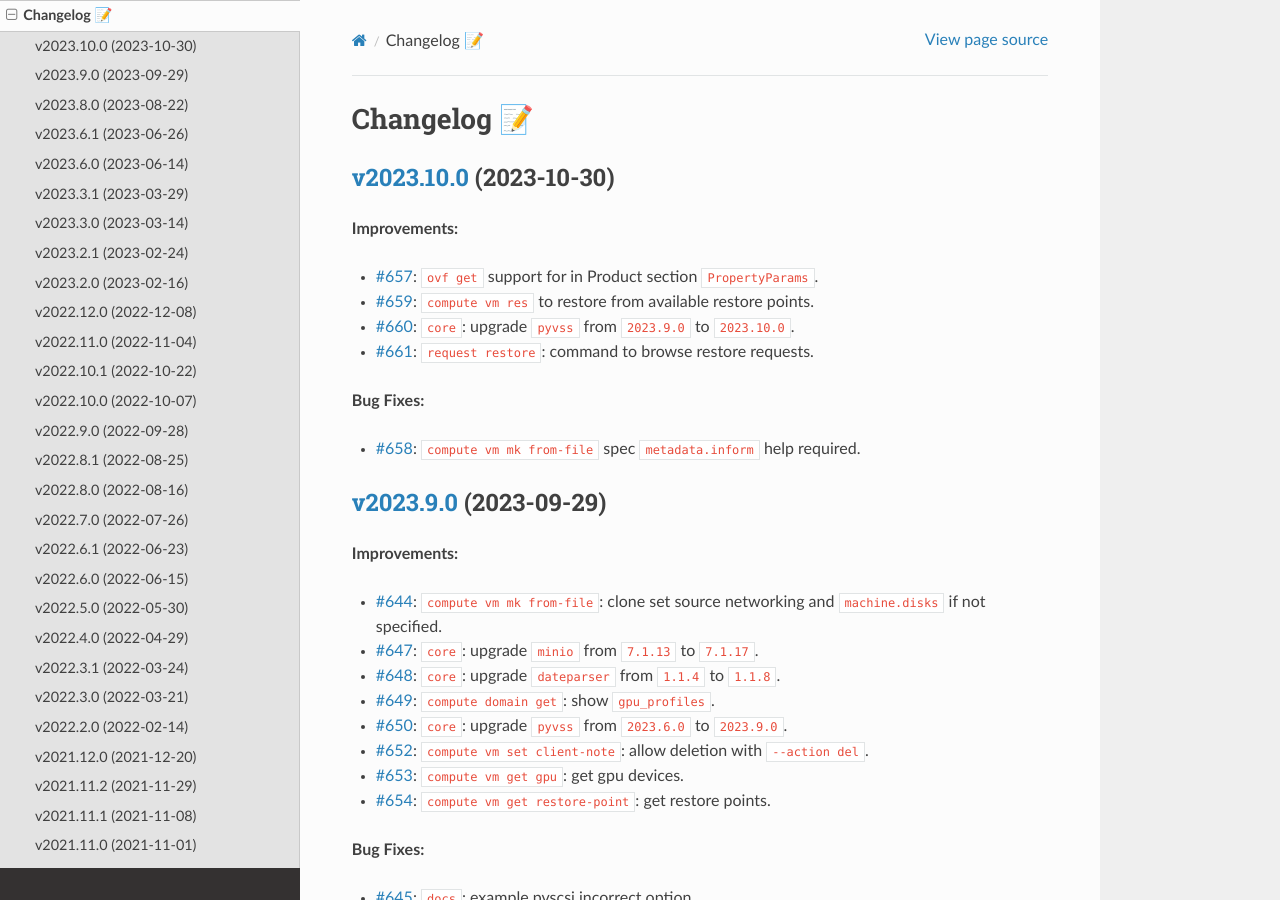
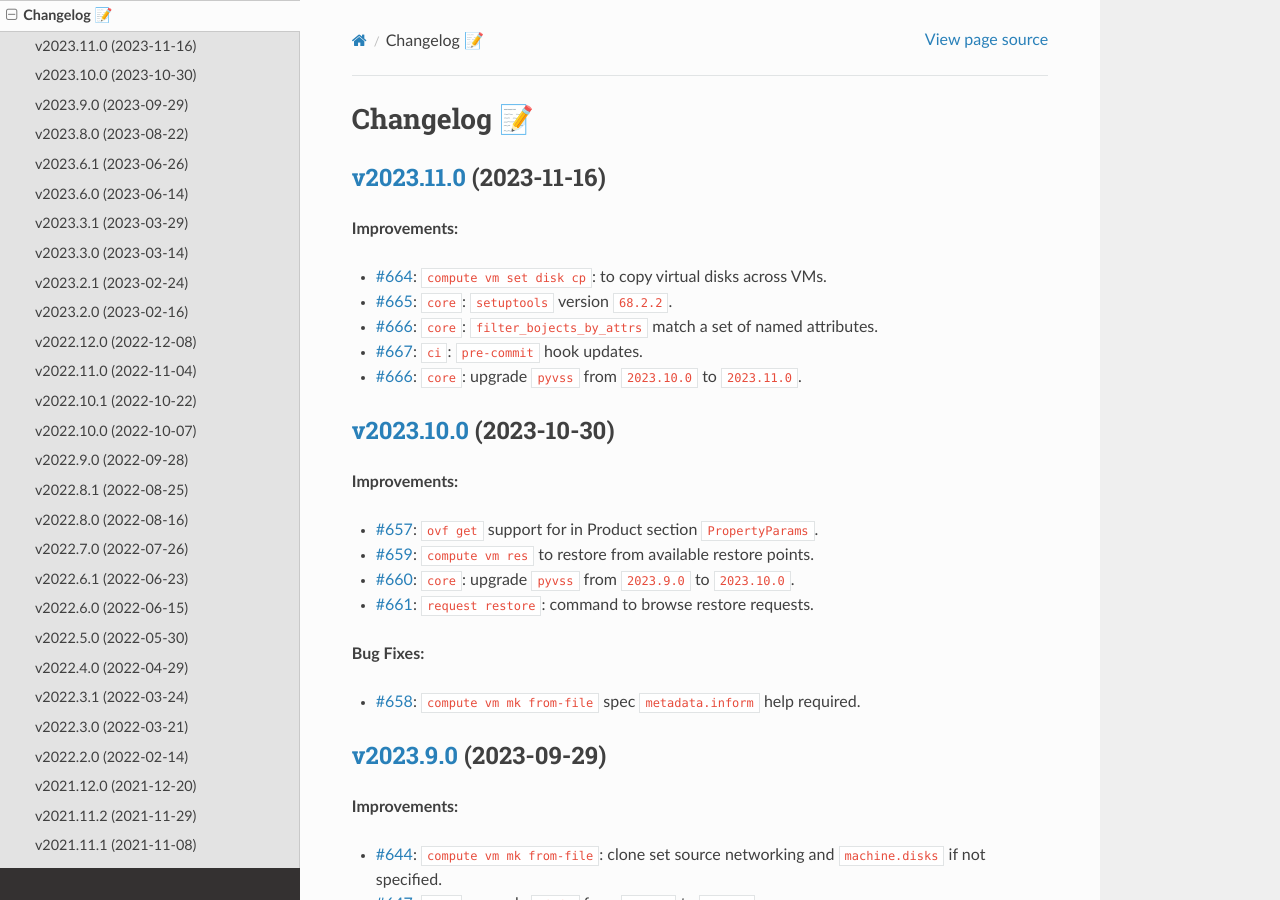
Before and after one commit to EIS-ITS/vss-cli, a Sphinx documentation site: the page built from docs/changelog.rst, in a window 1280 px wide and 900 px high. Built offline with Sphinx 7.4.7 and the Read the Docs theme 2.0.0, drawn with Linux system fonts in a browser that asks for light colours; the version number could not be read and is left out.

Commit message:
Issue #669: 🎉Version release v2023.11.0 - fixes #669

```diff
--- a/docs/changelog.rst
+++ b/docs/changelog.rst
@@ -1,5 +1,16 @@
 Changelog 📝
 ============
+
+`v2023.11.0 <https://gitlab-ee.eis.utoronto.ca/vss/vss-cli/tags/v2023.11.0>`_ (2023-11-16)
+------------------------------------------------------------------------------------------
+
+**Improvements:**
+
+- `#664 <https://gitlab-ee.eis.utoronto.ca/vss/vss-cli/issues/664>`_: ``compute vm set disk cp``: to copy virtual disks across VMs.
+- `#665 <https://gitlab-ee.eis.utoronto.ca/vss/vss-cli/issues/665>`_: ``core``: ``setuptools`` version ``68.2.2``.
+- `#666 <https://gitlab-ee.eis.utoronto.ca/vss/vss-cli/issues/666>`_: ``core``: ``filter_bojects_by_attrs`` match a set of named attributes.
+- `#667 <https://gitlab-ee.eis.utoronto.ca/vss/vss-cli/issues/667>`_: ``ci``: ``pre-commit`` hook updates.
+- `#666 <https://gitlab-ee.eis.utoronto.ca/vss/vss-cli/issues/666>`_: ``core``: upgrade ``pyvss`` from ``2023.10.0`` to ``2023.11.0``.
 
 
 `v2023.10.0 <https://gitlab-ee.eis.utoronto.ca/vss/vss-cli/tags/v2023.9.0>`_ (2023-10-30)
```
Also changed, not shown: CHANGELOG.md (+10 -0 lines), .bumpversion.cfg, 7 other files.
